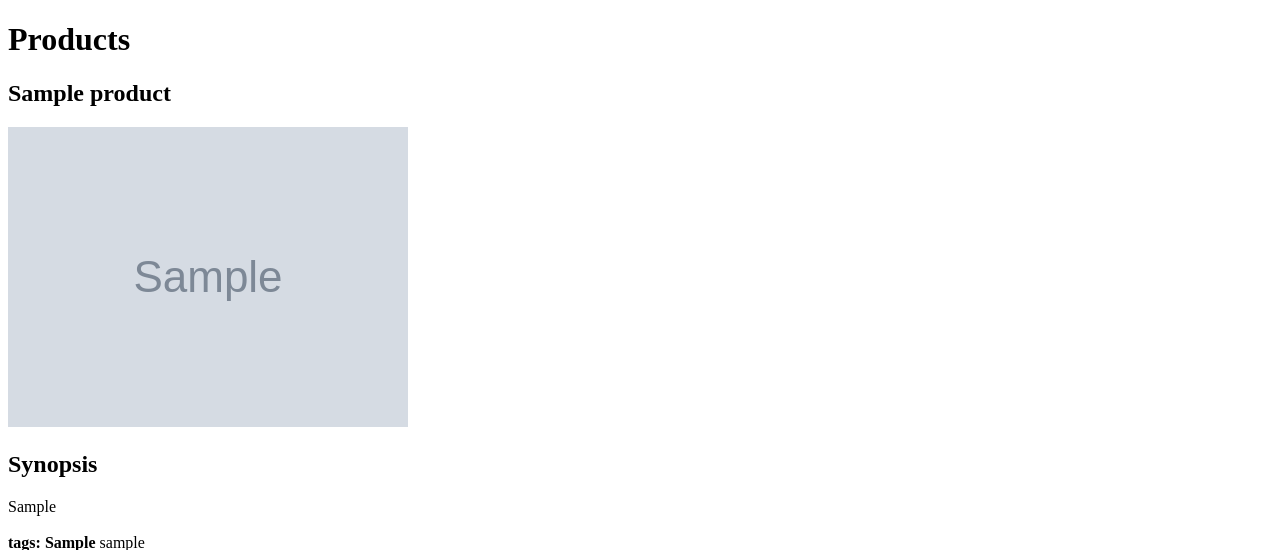
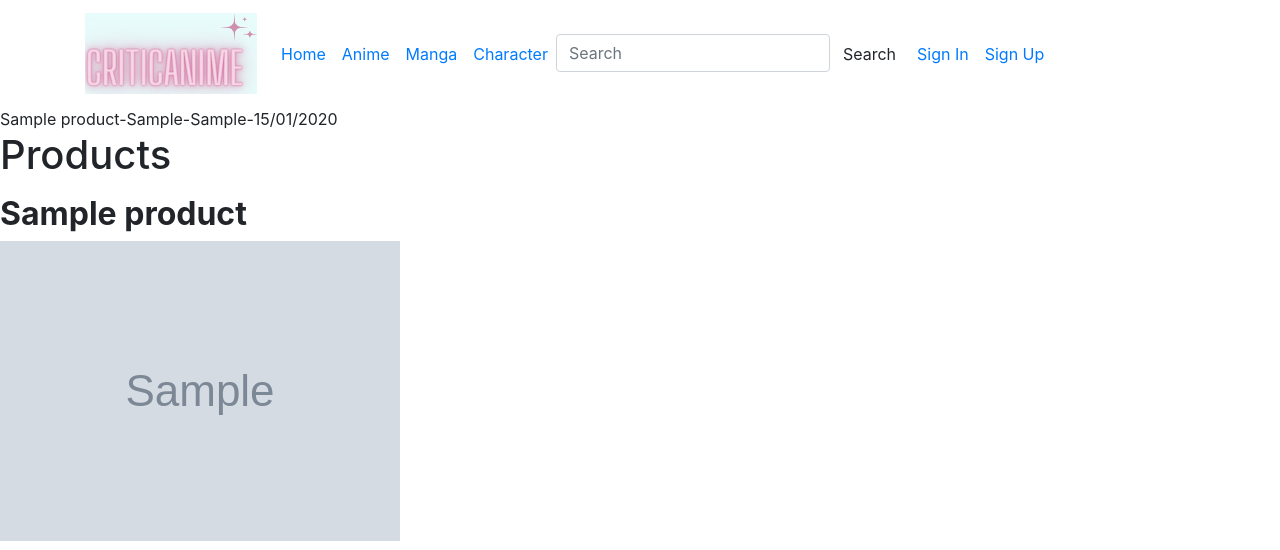
Before and after one commit to poornima76/Sentiment-analysis-django, a Django app: template src/comments/templates/comments/create_comment.html in a window 1280 px wide. Shown: the top 550 px of the page. Run offline with Django 4.2, Linux system fonts and the light colour scheme; the template is opened without the code that fills it: values that come from a table or form of the project are taken from there, others are empty; tables that the repository leaves empty hold one stand-in row (values such as "Sample post"); grey boxes marked "Sample" are stand-in pictures; parts of the project's set-up code (start-up, migrations or seed data) failed here and were passed over; some libraries are stand-ins or nearby versions.

Commit message:
added base.html file and made a few changes

```diff
--- a/src/comments/templates/comments/create_comment.html
+++ b/src/comments/templates/comments/create_comment.html
@@ -12,6 +12,7 @@
         {{ product.synopsis }}<br><br>
         <b> tags: {{ product.tags }}</b>
         {{ profile.user }}<br>
+
     </p>
     <h4>add comments</h4>
     <form method="post" action="/comments/products/{{ product }}/comments/create/">
--- a/src/comments/urls.py
+++ b/src/comments/urls.py
@@ -4,5 +4,4 @@ app_name = 'comments'
 urlpatterns = [
     path('products/<int:product_id>/comments/create/', views.create_comment, name='create_comment'),
     path('comments/<int:comment_id>/delete/', views.delete_comment, name='delete_comment'),
-    path('comments/<int:comment_id>/delete/', views.pie_chart_view, name='disp_pie_chart'),
 ]
--- /dev/null
+++ b/src/products/urls.py
@@ -0,0 +1,6 @@
+from django.urls import path
+from . import views
+app_name = 'products'
+urlpatterns = [
+    path('products/<int:product_id>/', views.product_detail, name='product_detail'),
+]
--- a/src/templates/base.html
+++ b/src/templates/base.html
@@ -1,12 +1,57 @@
 <!-- base.html -->
+{% load static %}
 <!DOCTYPE html>
 <html>
 <head>
+    <meta charset="UTF-8">
     <title>{% block title %}{% endblock %}</title>
+    <link rel="stylesheet" href="https://stackpath.bootstrapcdn.com/bootstrap/4.3.1/css/bootstrap.min.css">
+    {% block styles %}{% endblock %}
 </head>
+<body>
+    <nav class="navbar navbar-expand-lg top">
+    <div class="container">
+      <a class="navbar-brand" href="#"><img class="logo" src="{% static 'img/logo1.png' %}"></a>
+      <button class="navbar-toggler" type="button" data-bs-toggle="collapse" data-bs-target="#navbarSupportedContent" aria-controls="navbarSupportedContent" aria-expanded="false" aria-label="Toggle navigation">
+        <span class="navbar-toggler-icon"></span>
+      </button>
+      <div class="collapse navbar-collapse" id="navbarSupportedContent">
+        <ul class="navbar-nav me-auto mb-2 mb-lg-0 ">
+          <li class="nav-item">
+            <a class="nav-link active" aria-current="page" href="{% url 'home' %}">Home</a>
+          </li>
+          <li class="nav-item">
+
+            <a class="nav-link" href="#">Anime</a>
+          </li>
+        <li class="nav-item">
+          <a class="nav-link" href="#">Manga</a>
+        </li>
+      <li class="nav-item">
+        <a class="nav-link" href="#">Character</a>
+      </li>
+        </ul>
+
+        <div class="collapse navbar-collapse" id="navbarSupportedContent">
+          <ul class="navbar-nav ms-auto mb-2 mb-lg-0 ">
+            <form class="d-flex" role="search">
+              <input class="form-control me-2 " type="search" placeholder="Search" aria-label="Search">
+              <button class="btn btn-1" type="submit">Search</button>
+            </form>
+            <li class="nav-item">
+              <a class="nav-link" href="#">Sign In</a>
+             </li>
+            <li class="nav-item">
+              <a class="nav-link" href="#">Sign Up</a>
+            </li>
+          </ul>
+      </div>
+    </div>
+  </nav>
 <body>
     <nav>
 
+        {{ product }}
     </nav>
     {% block content %}
     {% endblock %}
--- a/src/test_svm/urls.py
+++ b/src/test_svm/urls.py
@@ -18,11 +18,14 @@ from django.urls import path, include
 from django.conf import settings
 from django.conf.urls.static import static
 from comments import views
-
+from test_svm import views
+from products import views
 
 urlpatterns = [
+    path('', views.home, name='home'),
     path('admin/', admin.site.urls),
     path('comments/', include('comments.urls')),
+    path('products/', include('products.urls')),
 
 ]
 
--- a/src/test_svm/views.py
+++ b/src/test_svm/views.py
@@ -0,0 +1,4 @@
+from django.shortcuts import render
+
+def home(request):
+    return render(request, 'base.html')
```
Also changed, not shown: src/comments/templates/comments/pie_chart.html (deleted, +0 -31 lines), src/comments/views.py (+2 -22 lines), src/static/img/back.png (added), src/static/img/logo1.png (added), 2 other files.
